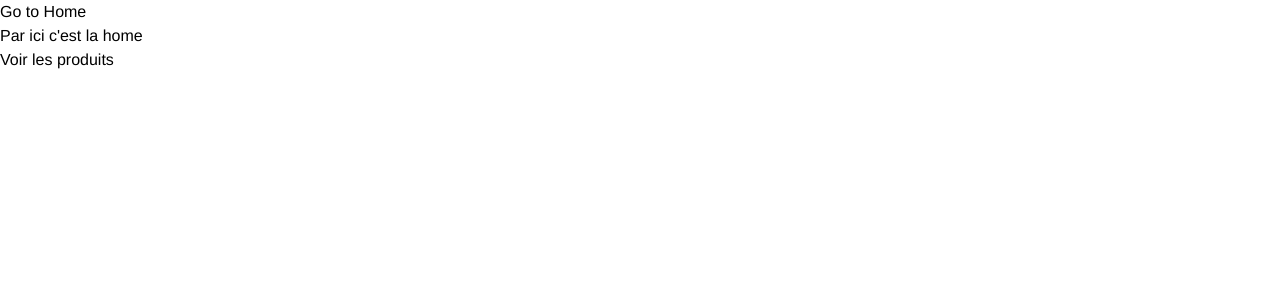
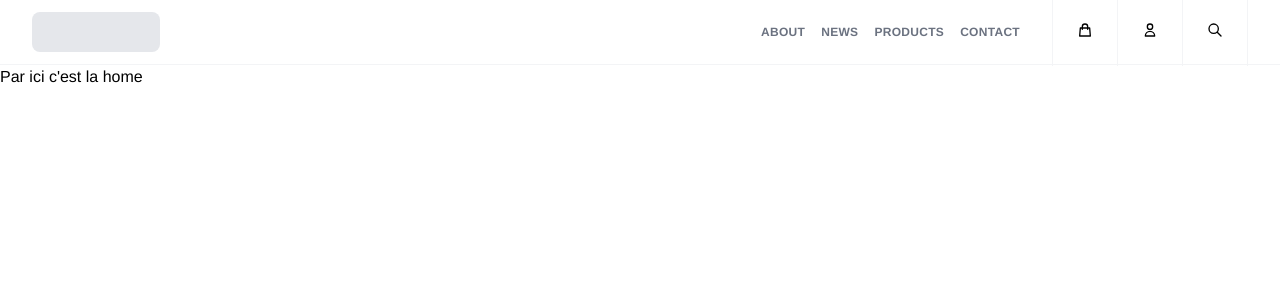
Before and after one commit to JohannDumoulin/vue-shop, a Vue app: page / in a window 1280 px wide. Shown: the top 300 px of the page. Built offline with nearby package versions, Linux system fonts and the light colour scheme.

Commit message:
Fix single product loading on product page

```diff
--- a/src/App.vue
+++ b/src/App.vue
@@ -1,14 +1,9 @@
 <script setup lang="ts">
-
+import Header from './components/Header.vue'
 </script>
 
 <template>
-    <ul>
-        <!-- use the router-link component for navigation. -->
-        <!-- specify the link by passing the `to` prop. -->
-        <!-- `<router-link>` will render an `<a>` tag with the correct `href` attribute -->
-        <router-link to="/">Go to Home</router-link>
-    </ul>
+    <Header/>
     <router-view></router-view>
 </template>
 
--- /dev/null
+++ b/src/api/fetchProductById.js
@@ -0,0 +1,7 @@
+import axios from 'axios'
+
+export default async (id) => {
+    const response = await axios.get(`https://fakestoreapi.com/products/${id}`)
+
+    return response.data
+}
--- /dev/null
+++ b/src/components/Header.vue
@@ -0,0 +1,150 @@
+<script setup lang="ts">
+
+</script>
+
+<template>
+    <header class="border-b border-gray-100">
+        <div
+            class="flex items-center justify-between h-16 mx-auto max-w-screen-2xl sm:px-6 lg:px-8"
+        >
+            <div class="flex items-center">
+                <button type="button" class="p-2 sm:mr-4 lg:hidden">
+                    <svg
+                        class="w-6 h-6"
+                        xmlns="http://www.w3.org/2000/svg"
+                        fill="none"
+                        viewBox="0 0 24 24"
+                        stroke="currentColor"
+                    >
+                        <path
+                            stroke-linecap="round"
+                            stroke-linejoin="round"
+                            stroke-width="2"
+                            d="M4 6h16M4 12h16M4 18h16"
+                        />
+                    </svg>
+                </button>
+
+                <router-link to="/" class="flex">
+                    <span class="inline-block w-32 h-10 bg-gray-200 rounded-lg"></span>
+                </router-link>
+            </div>
+
+            <div class="flex items-center justify-end flex-1">
+                <nav
+                    class="hidden lg:uppercase lg:text-gray-500 lg:tracking-wide lg:font-bold lg:text-xs lg:space-x-4 lg:flex"
+                >
+                    <a
+                        href="/about"
+                        class="block h-16 leading-[4rem] border-b-4 border-transparent hover:text-red-700 hover:border-current"
+                    >
+                        About
+                    </a>
+
+                    <a
+                        href="/news"
+                        class="block h-16 leading-[4rem] border-b-4 border-transparent hover:text-red-700 hover:border-current"
+                    >
+                        News
+                    </a>
+
+                    <router-link
+                        to="/products"
+                        class="block h-16 leading-[4rem] border-b-4 border-transparent hover:text-red-700 hover:border-current"
+                    >
+                        Products
+                    </router-link>
+
+                    <a
+                        href="/contact"
+                        class="block h-16 leading-[4rem] border-b-4 border-transparent hover:text-red-700 hover:border-current"
+                    >
+                        Contact
+                    </a>
+                </nav>
+
+                <div class="flex items-center ml-8">
+                    <div
+                        class="flex items-center border-gray-100 divide-x divide-gray-100 border-x"
+                    >
+          <span>
+            <a
+                href="/cart"
+                class="block p-6 border-b-4 border-transparent hover:border-red-700"
+            >
+              <svg
+                  class="w-4 h-4"
+                  fill="none"
+                  viewBox="0 0 24 24"
+                  stroke="currentColor"
+                  xmlns="http://www.w3.org/2000/svg"
+              >
+                <path
+                    stroke-linecap="round"
+                    stroke-linejoin="round"
+                    stroke-width="2"
+                    d="M16 11V7a4 4 0 00-8 0v4M5 9h14l1 12H4L5 9z"
+                />
+              </svg>
+
+              <span class="sr-only">Cart</span>
+            </a>
+          </span>
+
+                        <span>
+            <a
+                href="/account"
+                class="block p-6 border-b-4 border-transparent hover:border-red-700"
+            >
+              <svg
+                  class="w-4 h-4"
+                  xmlns="http://www.w3.org/2000/svg"
+                  fill="none"
+                  viewBox="0 0 24 24"
+                  stroke="currentColor"
+              >
+                <path
+                    stroke-linecap="round"
+                    stroke-linejoin="round"
+                    stroke-width="2"
+                    d="M16 7a4 4 0 11-8 0 4 4 0 018 0zM12 14a7 7 0 00-7 7h14a7 7 0 00-7-7z"
+                />
+              </svg>
+
+              <span class="sr-only"> Account </span>
+            </a>
+          </span>
+
+                        <span class="hidden sm:block">
+            <a
+                href="/search"
+                class="block p-6 border-b-4 border-transparent hover:border-red-700"
+            >
+              <svg
+                  class="w-4 h-4"
+                  xmlns="http://www.w3.org/2000/svg"
+                  fill="none"
+                  viewBox="0 0 24 24"
+                  stroke="currentColor"
+              >
+                <path
+                    stroke-linecap="round"
+                    stroke-linejoin="round"
+                    stroke-width="2"
+                    d="M21 21l-6-6m2-5a7 7 0 11-14 0 7 7 0 0114 0z"
+                />
+              </svg>
+
+              <span class="sr-only"> Search </span>
+            </a>
+          </span>
+                    </div>
+                </div>
+            </div>
+        </div>
+    </header>
+</template>
+
+<style scoped>
+
+</style>
--- a/src/components/Home.vue
+++ b/src/components/Home.vue
@@ -1,27 +1,26 @@
+<script setup lang="ts">
+// export default {
+//     computed: {
+//         username() {
+//             // We will see what `params` is shortly
+//             return this.$route.params.username
+//         },
+//     },
+//     methods: {
+//         goToDashboard() {
+//             if (isAuthenticated) {
+//                 this.$router.push('/dashboard')
+//             } else {
+//                 this.$router.push('/login')
+//             }
+//         },
+//     },
+// }
+</script>
+
 <template>
 <p>Par ici c'est la home</p>
-    <router-link to="/products">Voir les produits</router-link>
 </template>
-
-<script>
-export default {
-    computed: {
-        username() {
-            // We will see what `params` is shortly
-            return this.$route.params.username
-        },
-    },
-    methods: {
-        goToDashboard() {
-            if (isAuthenticated) {
-                this.$router.push('/dashboard')
-            } else {
-                this.$router.push('/login')
-            }
-        },
-    },
-}
-</script>
 
 <style scoped>
 
--- a/src/components/ProductContainer.vue
+++ b/src/components/ProductContainer.vue
@@ -6,25 +6,24 @@ import { useProducts } from '../js/productsStore'
 import { useCategories } from '../js/categoriesStore'
 
 const productStore = useProducts()
-const { isLoaded, filteredProducts } = storeToRefs(productStore)
+const { isProductsLoaded, filteredProducts } = storeToRefs(productStore)
 const { hydrateProducts, setFilteredProducts } = productStore
 
 const categoriesStore = useCategories()
-const { categories } = storeToRefs(categoriesStore)
+const { isCategoriesLoaded, categories } = storeToRefs(categoriesStore)
 const { hydrateCategories } = categoriesStore
 
 const inputValue = ref('');
 
 onBeforeMount(() => {
-    if (isLoaded.value) return
-    hydrateProducts()
-    hydrateCategories()
+    if (!isProductsLoaded.value) hydrateProducts()
+    if (!isCategoriesLoaded.value) hydrateCategories()
 })
 
 </script>
 
 <template>
-    <div v-if="isLoaded" class="p-8">
+    <div v-if="isProductsLoaded && isCategoriesLoaded" class="p-8">
         <input type="text"
                v-model="inputValue"
                @keyup="setFilteredProducts(inputValue)"
--- a/src/js/categoriesStore.js
+++ b/src/js/categoriesStore.js
@@ -4,6 +4,7 @@ import fetchCategories from '../api/fetchCategories'
 export const useCategories = defineStore('categories', {
     state: () => {
         return {
+            isCategoriesLoaded: false,
             categories: [],
         }
     },
@@ -11,9 +12,10 @@ export const useCategories = defineStore('categories', {
         getCategories: (state) => state.categories,
     },
     actions: {
-        hydrateCategories() {
+        async hydrateCategories() {
             fetchCategories().then((data) => {
                 this.categories = data
+                this.isCategoriesLoaded = true
             })
         },
     }
--- a/src/js/productsStore.js
+++ b/src/js/productsStore.js
@@ -2,27 +2,26 @@ import { defineStore } from 'pinia'
 import { toRaw } from 'vue'
 import fetchProducts from '../api/fetchProducts'
 
-export const useProducts = defineStore('products', {
+export const useProducts = defineStore('main', {
     state: () => {
         return {
+            isProductsLoaded: false,
             products: [],
             filteredProducts: [],
-            isLoaded: false
+            categories: [],
         }
     },
     getters: {
         getProducts: (state) => state.products,
         getFilteredProducts: (state) => state.filteredProducts,
-        getProductsById: (state) => {
-            return (productId) => state.products.find((product) => product.id === productId)
-        }
+        getCategories: (state) => state.categories,
     },
     actions: {
-        hydrateProducts() {
-            fetchProducts().then((data) => {
+        async hydrateProducts() {
+            await fetchProducts().then((data) => {
                 this.products = data
                 this.filteredProducts = data
-                this.isLoaded = true
+                this.isProductsLoaded = true
             })
         },
 
@@ -32,11 +31,5 @@ export const useProducts = defineStore('products', {
                     .toLowerCase()
                     .includes(string))
         },
-
-        // getProduct(id) {
-        //     if (Object.keys(this.products).length === 0) this.hydrateProducts().then(() => {
-        //         console.log(this.products);
-        //     });
-        // }
     }
 });
--- a/src/main.ts
+++ b/src/main.ts
@@ -11,7 +11,7 @@ import './index.css'
 const routes = [
     { path: '/', component: Home },
     { path: '/products', component: ProductContainer },
-    { path: '/product/:id', component: ProductPage, props: true },
+    { path: '/product/:id', component: ProductPage },
 ]
 
 const router = createRouter({
```
Also changed, not shown: src/components/ProductPage.vue (+21 -40 lines).
